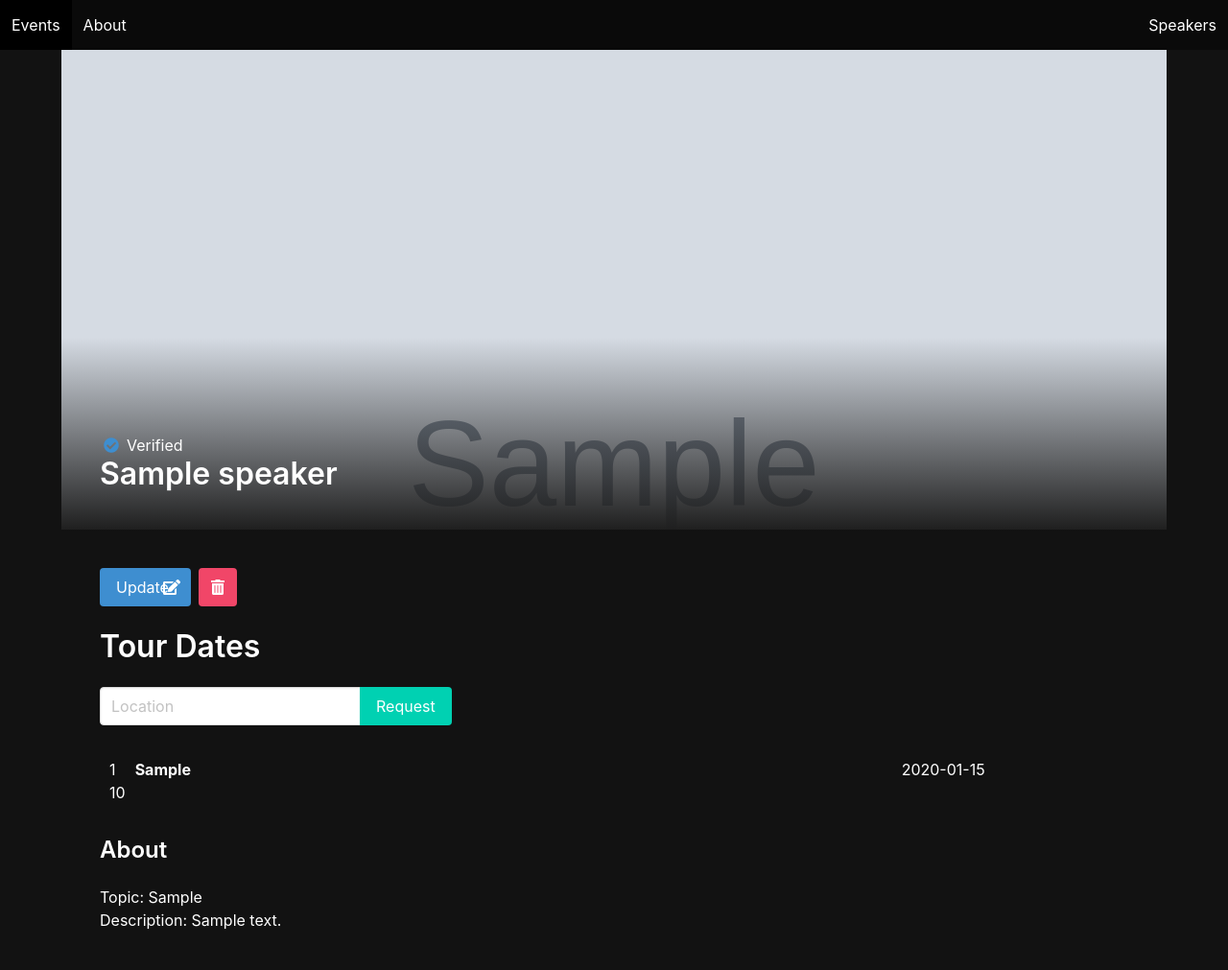
After one commit to faizamahmoud/events, a Django app: page /speakers/1/ in a window 1280 px wide. The commit adds this page. Shown: the whole page at 96% size. Run offline with Django 4.2, Linux system fonts and the light colour scheme; tables that the repository leaves empty hold one stand-in row (values such as "Sample post"); grey boxes marked "Sample" are stand-in pictures.

Commit message:
ERD associations complete

```diff
--- a/main_app/admin.py
+++ b/main_app/admin.py
@@ -1,5 +1,7 @@
 from django.contrib import admin
-from .models import Speaker # import the Artist model from models.py
+from .models import Speaker, Event, Tour # import the Artist model from models.py
 # Register your models here.
 
 admin.site.register(Speaker) # this line will add the model to the admin panel
+admin.site.register(Event)
+admin.site.register(Tour)
--- a/main_app/models.py
+++ b/main_app/models.py
@@ -1,13 +1,15 @@
+from email.policy import default
 from django.db import models
+import time
 
 # Create your models here.
 class Speaker(models.Model):
 
     name = models.CharField(max_length=100)
     image = models.CharField(max_length=250)
-    topic = models.TextField(max_length=500)
+    topic = models.TextField(max_length=250)
     description = models.TextField(max_length=500)
-    verified_artist = models.BooleanField(default=False)
+    verified_speaker = models.BooleanField(default=False)
     created_at = models.DateTimeField(auto_now_add=True)
 
     def __str__(self):
@@ -15,3 +17,31 @@ class Speaker(models.Model):
 
     class Meta:
         ordering = ['name']
+
+
+
+class Event(models.Model):
+
+    location = models.CharField(max_length=150)
+    tour_date = models.CharField(max_length=150, default='TBD')
+    duration = models.IntegerField(default=0)
+    livestream = models.BooleanField(default=False)
+    speakers = models.ForeignKey(Speaker, on_delete=models.CASCADE, related_name="events")
+
+    def __str__(self):
+        return self.location
+
+   # Here we define the method to look at the length property and convert it
+    def get_length(self):
+        return time.strftime("%-M:%S", time.gmtime(self.length))
+
+
+class Tour(models.Model):
+
+    tour_name = models.CharField(max_length=150)
+    tour_date = models.CharField(max_length=150, default='TBD')
+    # this is going to create the many to many relationship and join table
+    events = models.ManyToManyField(Event)
+
+    def __str__(self):
+        return self.tour_name
--- a/main_app/static/styles/main.css
+++ b/main_app/static/styles/main.css
@@ -8,6 +8,11 @@ h1,
   h2,
   h3 {
     color: #ffffff;
+  }
+
+  .container {
+    padding: 40px;
+    padding-right: 0;
   }
 
   .title {
@@ -22,7 +27,7 @@ h3 {
   }
 
   .gallery .card {
-    transition: .1s linear;
+    transition: 0.1s linear;
   }
 
   .gallery .card:hover {
@@ -33,3 +38,60 @@ h3 {
   p {
     font-size: 12px;
   }
+
+  .detail__img {
+    position: absolute;
+    left: 0;
+    top: 0;
+    width: 100%;
+    height: 500px;
+    background-color: #ffffff;
+    overflow: hidden;
+  }
+
+  .detail__img::after {
+    content: "";
+    background-image: linear-gradient(transparent 60%, #1f1f1f);
+    position: absolute;
+    top: 0;
+    left: 0;
+    width: 100%;
+    height: 100%;
+    z-index: 5;
+  }
+
+  img {
+    width: 100%;
+    height: 500px;
+    object-fit: cover;
+    object-position: top;
+  }
+
+  .detail__name {
+    position: absolute;
+    z-index: 5;
+    top: 400px;
+  }
+
+  .detail__container {
+    margin-top: 500px;
+  }
+
+  .detail__songs {
+    width: 100%;
+    display: flex;
+    flex-direction: column;
+}
+
+.song {
+    width: 100%;
+    padding: 10px;
+    display: grid;
+    grid-template-columns: 0.1fr 3fr 1fr;
+    border-radius: 5px;
+}
+
+.song:hover {
+    background-color: hsla(0, 0%, 100%, 0.1);
+    cursor: pointer;
+}
--- a/main_app/templates/base.html
+++ b/main_app/templates/base.html
@@ -10,6 +10,7 @@
         <meta name="viewport" content="width=device-width, initial-scale=1.0" />
         <link rel="stylesheet" href="https://cdn.jsdelivr.net/npm/bulma@0.9.2/css/bulma.min.css">
         <link rel="stylesheet" href="{% static 'styles/main.css' %}" />
+        <link rel="stylesheet" href="https://cdnjs.cloudflare.com/ajax/libs/font-awesome/5.15.4/css/all.min.css">
         <script src="{% static 'scripts/main.js' %}" defer></script>
         <script src="https://code.jquery.com/jquery-3.6.0.min.js" integrity="sha256-/xUj+3OJU5yExlq6GSYGSHk7tPXikynS7ogEvDej/m4=" crossorigin="anonymous"></script>
         <title>Events - {% block title %}{% endblock %}</title>
--- /dev/null
+++ b/main_app/templates/speakers_detail.html
@@ -0,0 +1,75 @@
+{% extends 'base.html' %}
+{% block content %}
+<div class="detail__img">
+    <img src="{{speaker.image}}" alt="{{speaker.name}}" />
+</div>
+<div class="detail__name">
+    {% if speaker.verified_speaker %}
+    <div class="icon-text">
+        <span class="icon has-text-info">
+            <i class="fas fa-check-circle"></i>
+        </span>
+        <span>Verified</span>
+    </div>
+    {% endif %}
+    <h1 class="title">{{speaker.name}}</h1>
+</div>
+<div class="detail__container">
+    <div class="buttons">
+        <a href="{% url 'speakers_update' speaker.pk %}" class="button is-info"> Update
+            <span class="icon">
+                <i class="fas fa-edit"></i>
+            </span>
+        </a>
+        <a href="/speakers/{{speaker.id}}/delete" class="button is-danger">
+            <span class="icon">
+                <i class="fas fa-trash-alt"></i>
+            </span>
+        </a>
+    </div>
+
+    <div class="detail__songs mb-5">
+        <h3 class="title is-3">Tour Dates</h3>
+        <form class="mb-5" action="{% url 'event_create' speaker.pk %}" method="post">
+            {% csrf_token %}
+            <div class="field has-addons">
+                <div class="control">
+                    <input
+                        class="input"
+                        type="text"
+                        name="title"
+                        placeholder="Location"
+                        required
+                    />
+                </div>
+
+                <div class="control">
+                    <input class="button is-primary" type="submit" value="Request" />
+                </div>
+            </div>
+        </form>
+        {% for event in speaker.events.all %}
+            <div class="song">
+                <span>{{forloop.counter}}</span>
+                <span><b>{{event.location}}</b></span>
+                <span>{{event.tour_date}}</span>
+                <span>{{event.duration}}</span>
+            </div>
+        {% empty %}
+            <article class="message">
+                <div class="message-header">
+                    <p>No Dates Available</p>
+                </div>
+            </article>
+
+        {% endfor %}
+    </div>
+
+    <div class="detail__about">
+        <h4 class="title is-4">About</h4>
+        <h5>Topic: {{speaker.topic}}</h5>
+        <h5>Description: {{speaker.description}}</h5>
+    </div>
+</div>
+
+{% endblock %}
--- a/main_app/templates/speakers_list.html
+++ b/main_app/templates/speakers_list.html
@@ -14,11 +14,12 @@
   </div>
   <!--  This anchor tag will redirect back to artist list without a query param -->
   <a class="button is-dark" href="{% url 'speakers_list' %}">Clear Search</a>
-  <a class="button is-dark" href="{% url 'speakers_create' %}">Request Speaker</a>
+
+  <a class="button is-dark" href="{% url 'speakers_create' %}">Add Speaker</a>
 </form>
 <div class="gallery">
   {% for speaker in speakers %}
-  <a href="">
+  <a href="{% url 'speakers_detail' speaker.pk %}"></a>
     <div class="card">
       <div class="card-image">
         <figure class="image is-square">
--- a/main_app/urls.py
+++ b/main_app/urls.py
@@ -5,6 +5,9 @@ urlpatterns = [
     path('', views.Home.as_view(), name="home"),
     path('about/', views.About.as_view(), name="about"),
     path('speakers/', views.SpeakersList.as_view(), name="speakers_list"),
-    path('speakers/new/', views.SpeakersCreate.as_view(), name="speakers_create")
-
+    path('speakers/new/', views.SpeakersCreate.as_view(), name="speakers_create"),
+    path('speakers/<int:pk>/', views.SpeakersDetail.as_view(), name="speakers_detail"),
+    path('speakers/<int:pk>/update',views.SpeakersUpdate.as_view(), name="speakers_update"),
+    path('speakers/<int:pk>/delete',views.SpeakersDelete.as_view(), name="speakers_delete"),
+    path('speakers/<int:pk>/events/new/', views.EventCreate.as_view(), name="event_create")
 ]
--- a/main_app/views.py
+++ b/main_app/views.py
@@ -1,9 +1,12 @@
 from django.shortcuts import render
+from django.shortcuts import redirect
+from django.urls import reverse
 from django.views import View # <- View class to handle requests
 from django.http import HttpResponse # <- a class to handle sending a type of response
 # This will import the class we are extending
 from django.views.generic.edit import CreateView, DeleteView, UpdateView
-from .models import Speaker
+from django.views.generic import DetailView
+from .models import Speaker, Event, Tour
 from django.views.generic.base import TemplateView
 
 # Create your views here.
@@ -22,8 +25,15 @@ class About(View):
     def get(self, request):
         return HttpResponse("Events About")
 
+
 class Home(TemplateView):
     template_name = "home.html"
+    # Here we have added the playlists as context
+    def get_context_data(self, **kwargs):
+        context = super().get_context_data(**kwargs)
+        context["tours"] = Tour.objects.all()
+        return context
+
 
 #...
 class About(TemplateView):
@@ -55,17 +65,47 @@ class SpeakersList(TemplateView):
         name = self.request.GET.get("name")
         if name != None:
             # .filter is the sql WHERE statement and name__icontains is doing a search for any name that contains the query param
-            context["speaker"] = Speaker.objects.filter(name__icontains=name)
+            context["speakers"] = Speaker.objects.filter(name__icontains=name)
             context["header"] = f"Searching for {name}"
         else:
-            context["speaker"] = Speaker.objects.all() # SELECT * FROM table
+            context["speakers"] = Speaker.objects.all() # SELECT * FROM table
             context["header"] = "Trending Speakers"
         return context
 
 
+# create form
+class SpeakersCreate(CreateView):
+    model = Speaker
+    fields = ['name', 'image', 'topic', 'description', 'verified_speaker']
+    template_name = "speakers_create.html"
+    # success_url = "/speakers/"
+    def get_success_url(self):
+        return reverse('speakers_detail', kwargs={'pk': self.object.pk})
 
-class ArtistCreate(CreateView):
+class SpeakersDetail(DetailView):
     model = Speaker
-    fields = ['name', 'image', 'topic', 'description', 'verified_artist']
-    template_name = "speakers_create.html"
+    template_name = "speakers_detail.html"
+
+
+
+class SpeakersUpdate(UpdateView):
+    model = Speaker
+    fields = ['name', 'image', 'topic', 'description', 'verified_speaker']
+    template_name = "speakers_update.html"
+    # success_url = "/speakers/"
+    def get_success_url(self):
+        return reverse('speakers_detail', kwargs={'pk': self.object.pk})
+
+class SpeakersDelete(DeleteView):
+    model = Speaker
+    template_name = "speakers_delete_confirmation.html"
     success_url = "/speakers/"
+
+
+class EventCreate(View):
+
+    def post(self, request, pk):
+        location = request.POST.get("location")
+        speaker = Speaker.objects.get(pk=pk)
+        Event.objects.create(location=location, speaker=speaker)
+        return redirect('speakers_detail', pk=pk)
```
Also changed, not shown: main_app/templates/home.html (+25 -15 lines), main_app/templates/speakers_delete_confirmation.html (added, +12 -0 lines), main_app/templates/speakers_update.html (added, +8 -0 lines), main_app/migrations/0002_rename_verified_artist_speaker_verified_speaker.py (added), main_app/migrations/0003_alter_speaker_topic.py (added), main_app/migrations/0004_event.py (added), main_app/migrations/0005_alter_event_livestream.py (added), main_app/migrations/0006_event_tour_date.py (added), main_app/migrations/0007_tour.py (added), main_app/migrations/0008_rename_location_tour_tour_name.py (added). Lines whose indentation alone changed are shown as unchanged.
